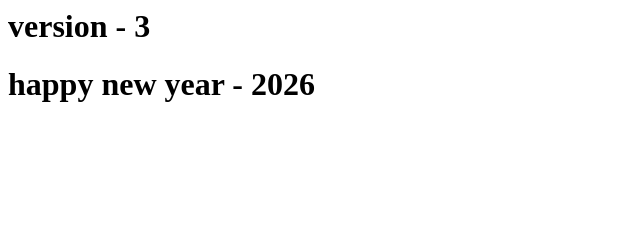
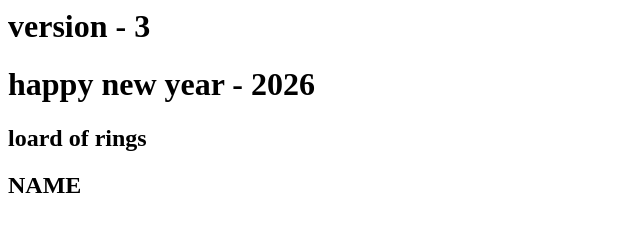
Before and after one commit to alsiddiqinfra006-ai/web-apps, a plain HTML site: page index.html in a window 1280 px wide. Shown: the whole page, without its empty margins (0-640 px from the left). Drawn offline with Linux system fonts and the light colour scheme.

Commit message:
new branch1

```diff
--- a/index.html
+++ b/index.html
@@ -1,2 +1,4 @@
 <h1>version - 3</h1>
 <h1>happy new year - 2026</h1>
+<h2>loard of rings </h2>
+<h2>NAME </H2>
```
Also changed, not shown: New folder/New Text Document.txt (added).
